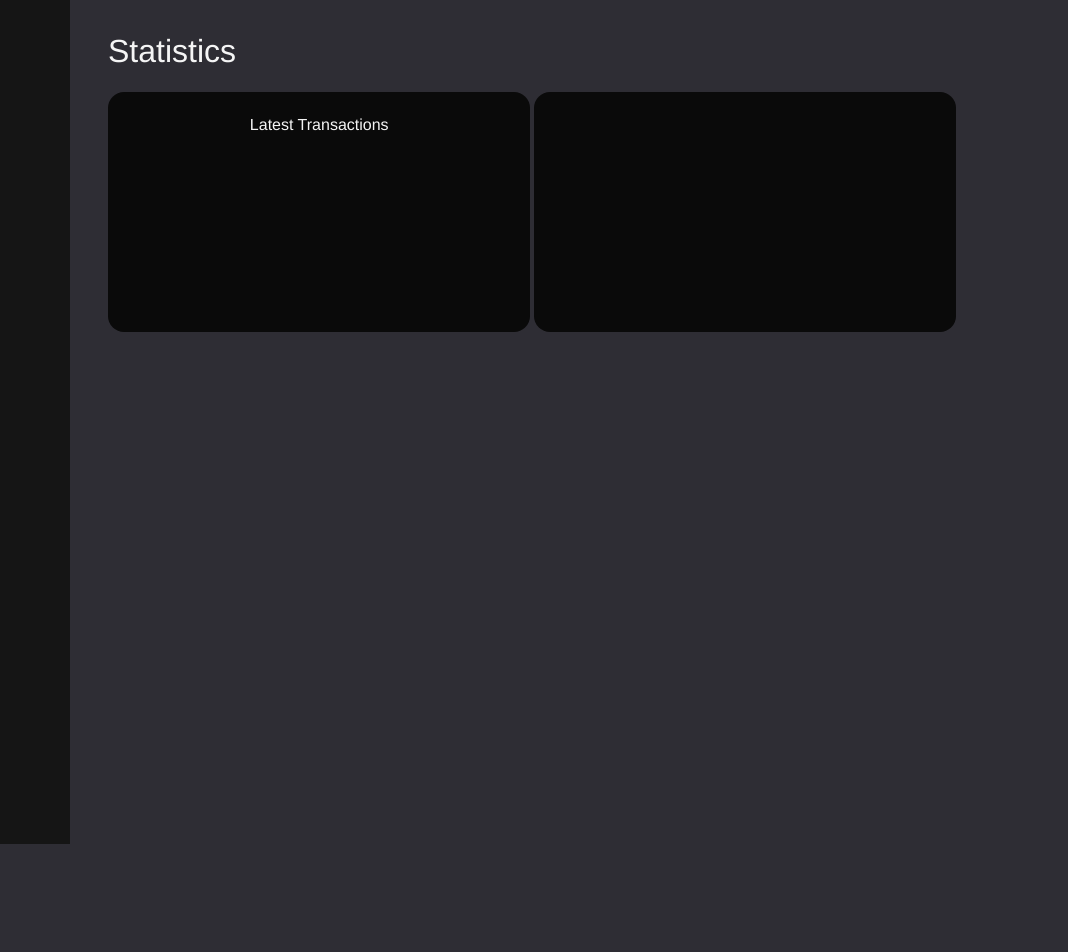
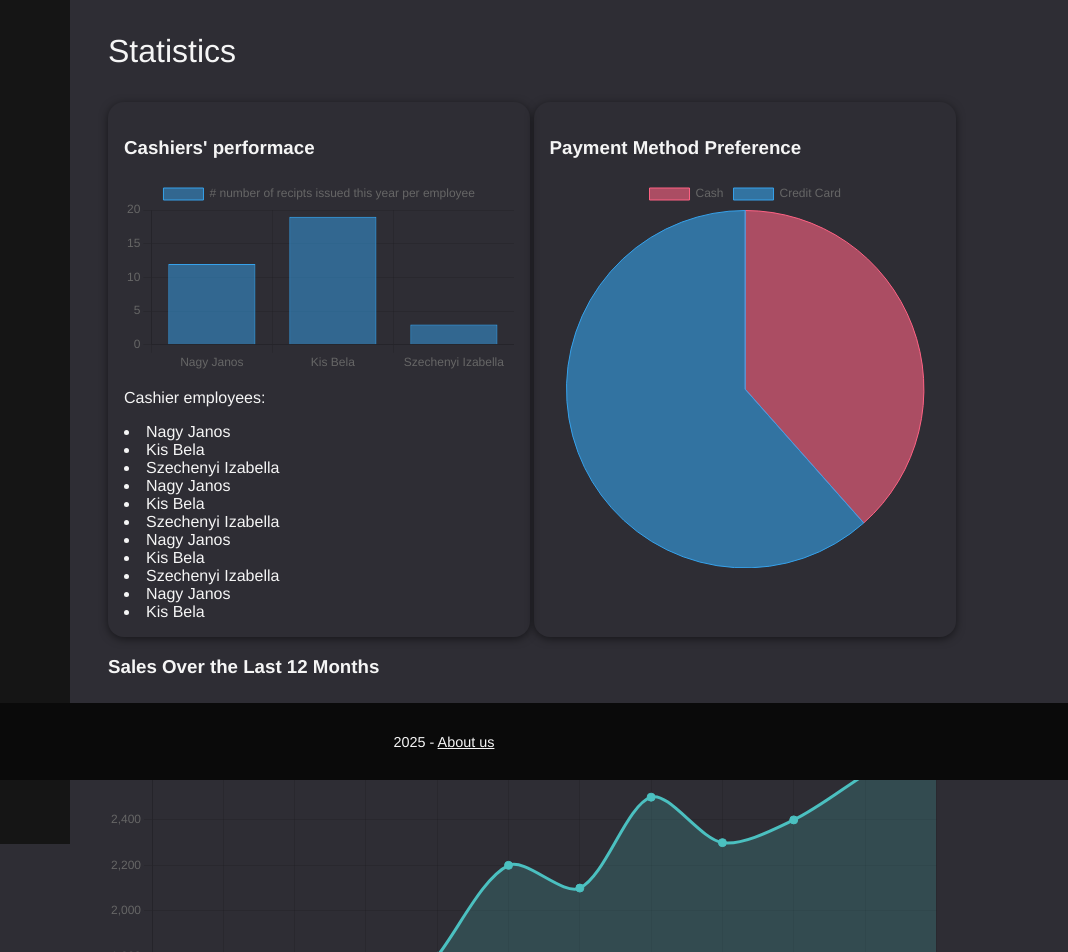
Before and after one commit to zenerra/vizsgaremek, a plain HTML site: page frontend/html/statistics.html in a window 1280 px wide. Shown: the part 20-972 px from the top of the page, 212-1280 px from the left. Before the commit the page ends 944 px from the top, so only its background shows below. Drawn offline with nearby package versions, Linux system fonts and the light colour scheme.

Commit message:
Frontend 1.0

```diff
--- a/frontend/html/statistics.html
+++ b/frontend/html/statistics.html
@@ -6,7 +6,8 @@
     <link rel="icon" type="image/x-icon" href="../images/MainIcon.png">
     <link rel="stylesheet" href="../style/style.css">
     <title>Billing System</title>
-    <script src="script.js" defer></script>
+    <script src="../script.js" defer></script>
+    <script src="https://cdn.jsdelivr.net/npm/chart.js"></script>
 
 
 </head>
@@ -61,30 +62,137 @@
 <main>
     <h1>Statistics</h1>
     <div class="tabsDiv">
-        <div class="tab">
-            Latest Transactions
-        </div>
-        <div class="tab">
 
-        </div>
-    </div>
-</main>
+        <div>
+            <h3>Cashiers' performace</h3>
+            <canvas id="cashiersperformance"></canvas>
+            <p>Cashier employees: </p>
+            <li>Nagy Janos</li>
+            <li>Kis Bela</li>
+            <li>Szechenyi Izabella</li>
+            <li>Nagy Janos</li>
+            <li>Kis Bela</li>
+            <li>Szechenyi Izabella</li>
+            <li>Nagy Janos</li>
+            <li>Kis Bela</li>
+            <li>Szechenyi Izabella</li>
+            <li>Nagy Janos</li>
+            <li>Kis Bela</li>
 
 
 
+        </div>
+        <div>
+            <h3>Payment Method Preference</h3>
+            <canvas id="paymentpreference"></canvas>
+        </div>
 
 
+    </div>
+    <h3>Sales Over the Last 12 Months</h3>
+    <canvas id="monthlysales"></canvas>
+
+    <p>Charts were created using Chart.JS</p>
+</main>
+<footer class="footer">
+    <p>2025 - <a href="../html/aboutus.html">About us</a></p>
+   <!--<a href="https://github.com/zenerra/mesterremek">                     @mesterremek</a>  -->
+</footer>
+
+<script>
+    const cashierPerformace = document.getElementById('cashiersperformance');
+    const paymentPreference = document.getElementById('paymentpreference');
+    const monthlySales = document.getElementById('monthlysales');
+
+    new Chart(cashierPerformace, {
+      type: 'bar',
+
+      data: {
+        labels: ['Nagy Janos', 'Kis Bela', 'Szechenyi Izabella'],
+        datasets: [{
+          label: '# number of recipts issued this year per employee',
+          data: [12, 19, 3],
+          borderWidth: 1
+        }]
+      },
+      options: {
+
+        scales: {
+          y: {
+            beginAtZero: true
+          }
+        }
+      }
+    });
+
+    new Chart(paymentPreference, {
+  type: 'pie',
+  data: {
+    labels: ['Cash', 'Credit Card'],
+    datasets: [{
+      label: 'payment method preference',
+      data: [25, 40],
+      backgroundColor: [
+        'rgba(255, 99, 132, 0.6)',
+        'rgba(54, 162, 235, 0.6)',
+        'rgba(255, 206, 86, 0.6)'
+      ],
+      borderColor: [
+        'rgba(255, 99, 132, 1)',
+        'rgba(54, 162, 235, 1)',
+        'rgba(255, 206, 86, 1)'
+      ],
+      borderWidth: 1
+    }]
+  },
+  options: {
+    responsive: true,
+    plugins: {
+      legend: {
+        position: 'top'
+      },
+
+    }
+  }
+});
+
+new Chart(monthlySales, {
+  type: 'line',
+  data: {
+    labels: [
+      'April', 'May', 'June', 'July', 'August', 'September',
+      'October', 'November', 'December', 'January', 'February', 'March'
+    ],
+    datasets: [{
+      label: 'Monthly Sales (in HUF)',
+      data: [1200, 1500, 1700, 1400, 1800, 2200, 2100, 2500, 2300, 2400, 2600, 2800],
+      fill: true,
+      borderColor: 'rgba(75, 192, 192, 1)',
+      backgroundColor: 'rgba(75, 192, 192, 0.2)',
+      tension: 0.3,
+      pointBackgroundColor: 'rgba(75, 192, 192, 1)',
+      pointRadius: 4
+    }]
+  },
+  options: {
+    responsive: true,
+    plugins: {
+      legend: {
+        position: 'top'
+      },
+
+    },
+    scales: {
+      y: {
+        beginAtZero: false
+      }
+    }
+  }
+});
+
+  </script>
+
+</body>
 
 
-
-
-
-
-
-
-
-
-
-
-</body>
 </html>
--- a/frontend/style/style.css
+++ b/frontend/style/style.css
@@ -164,23 +164,42 @@ th{
     color: var(--white);
 
 }
-h1 {
+h1{
     color: var(--white);
     font-size: 2rem;
     font-weight: normal;
+    margin-bottom: 2rem;
 }
 
-
+h2{
+    color: var(--white);
+    font-weight: normal;
+}
 .tabsDiv {
 
     display: grid;
     grid-template-columns: repeat(auto-fit, minmax(14rem, 1fr));
     gap: 0.2rem;
-    align-items: center;
+    align-items: stretch;
 
 
 }
 
+.tabsDiv > div {
+
+
+    border-radius: 1rem;
+    box-shadow: 0 2px 8px rgba(0, 0, 0, 0.5);
+    padding: 1rem;
+
+    align-items: center;
+    justify-content: center;
+  }
+
+.tabsDiv canvas {
+    width: 100% !important;
+    height: auto !important;
+  }
 
 input, select{
     box-sizing: border-box;
@@ -317,9 +336,10 @@ td{
 
 }
 
-.card{
+.card {
     margin: 0.3rem;
     height: 24rem;
+    cursor: default;
 }
 
 .portraitDiv{
@@ -371,6 +391,14 @@ td{
 
 
 
+}
+
+.stockshortage{
+    color: var(--warning);
+}
+
+.stockempty{
+    color: var(--danger);
 }
 
 
```
Also changed, not shown: frontend/html/aboutus.html (+1 -1 lines), frontend/html/login.html (+2 -2 lines), frontend/html/main.html (+1 -0 lines), frontend/html/products.html (+12 -8 lines), frontend/html/transactions.html (+10 -16 lines), 1 other file.
